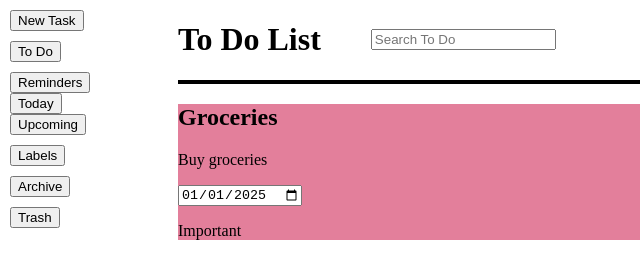
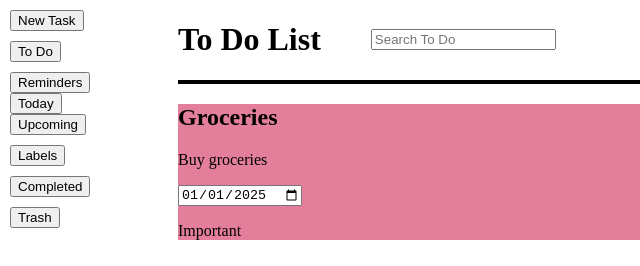
Before and after one commit to JohnDevHelix/ToDo, a website built with webpack: page src/template.html in a window 1280 px wide. Shown: the top 266 px of the page, 0-640 px from the left. Built offline with nearby package versions, Linux system fonts and the light colour scheme.

Commit message:
Changed archive to completed

```diff
--- a/src/template.html
+++ b/src/template.html
@@ -14,7 +14,7 @@
         <nav id="todo"><button>To Do</button></nav>
         <nav id="reminder"><button>Reminders</button></nav>
         <nav id="label"><button>Labels</button></nav>
-        <nav id="archive"><button>Archive</button></nav>
+        <nav id="completed"><button>Completed</button></nav>
         <nav id="trash"><button>Trash</button></nav>
     </header>
 
```
